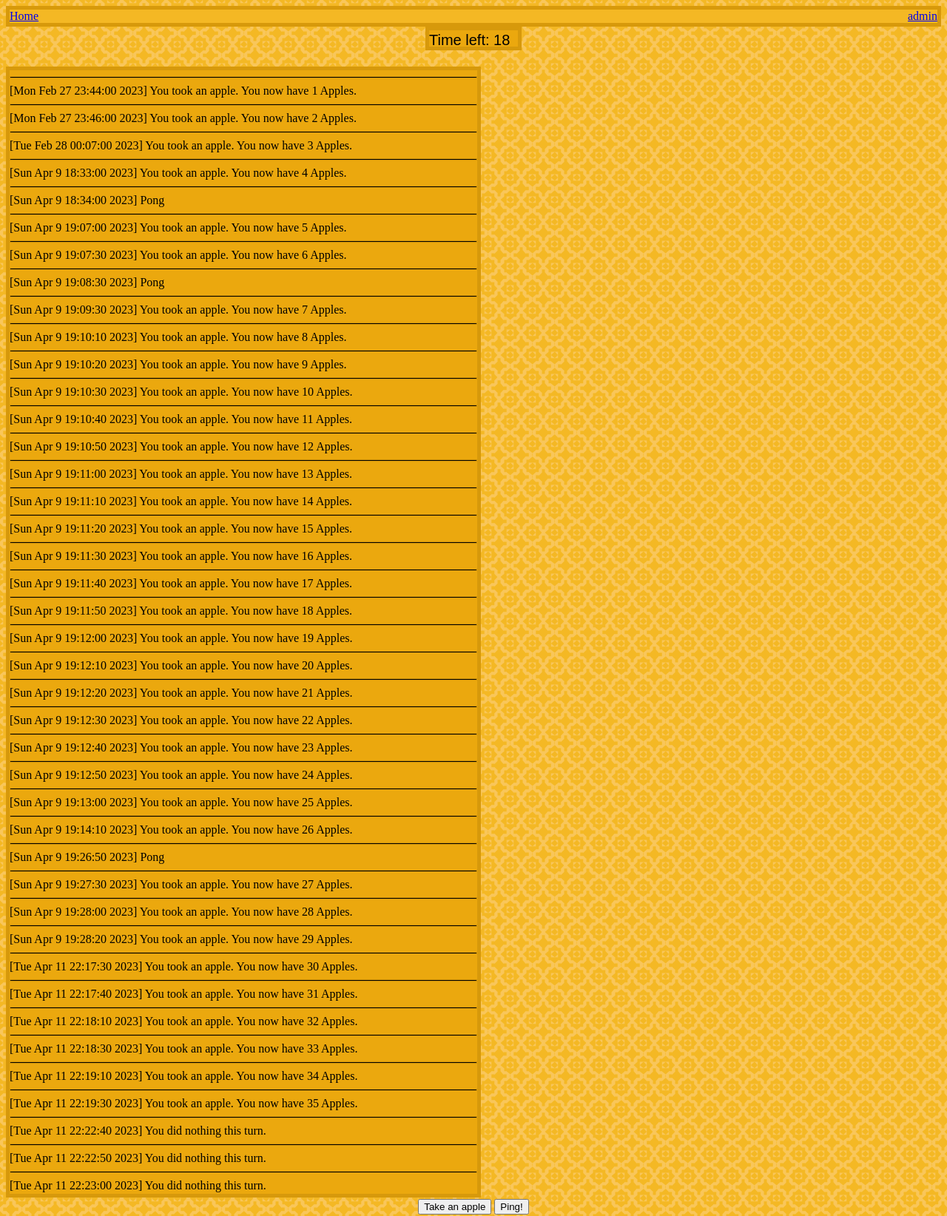
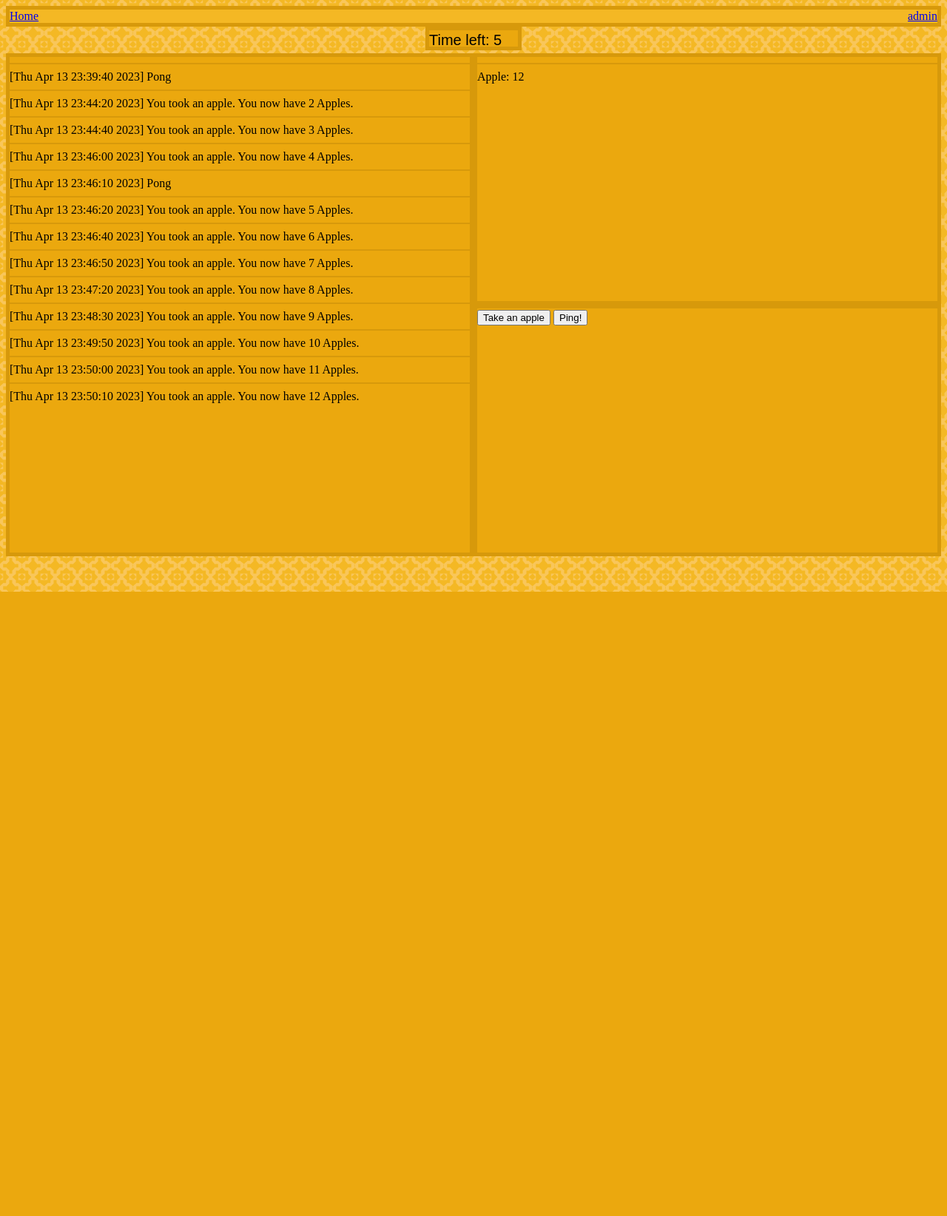
Before and after one commit to Solus-Deus/Conquester, a Flask app: page /game in a window 1280 px wide. Shown: the whole page at 74% size. After the commit the page ends 800 px from the top, so only its background shows below. Run offline with Flask 3, Linux system fonts and the light colour scheme; a user stored in the database is signed in.

Commit message:
Holy Guacamoule

```diff
--- a/app.py
+++ b/app.py
@@ -1,73 +1,113 @@
 from math import floor
+
 from flask import Flask, redirect, url_for, render_template, request, session, flash
 from flask_sqlalchemy import SQLAlchemy
+from sqlalchemy.sql import func
 from datetime import timedelta
 import threading
 import time
+import os
+
+minute_length = 10
 
 app = Flask(__name__)
 app.secret_key = "genius"
-app.config['SQLALCHEMY_DATABASE_URI'] = 'sqlite:///users.sqlite3'
+basedir = os.path.abspath(os.path.dirname(__file__))
+app.config['SQLALCHEMY_DATABASE_URI'] = 'sqlite:///database.sqlite3'
+print(app.config['SQLALCHEMY_DATABASE_URI'])
+app.config['SQLALCHEMY_TRACK_MODIFICATIONS'] = False
 app.permanent_session_lifetime = timedelta(hours=1)
+
 
 db = SQLAlchemy(app)
 
 
 class Users(db.Model):
-    _id = db.Column("id", db.Integer, primary_key=True)
-    name = db.Column(db.String(20))
-    password = db.Column(db.String(100))
+    id = db.Column(db.Integer, primary_key=True)
+    name = db.Column(db.String(20), nullable=False)
+    password = db.Column(db.String(100), nullable=False)
     email = db.Column(db.String(100))
+    created_at = db.Column(db.DateTime(timezone=True), server_default=func.now())
     move = db.Column(db.String(100))
-    inventory = db.Column(db.String(1000))
+    inventory = db.relationship("Inventory", backref="users")
     logs = db.Column(db.String(10000))
 
-    def __init__(self, name, password, email):
+    def __init__(self, name, password):
         self.name = name
-        self.email = email
         self.password = password
+        self.email = ""
         self.move = ""
-        self.inventory = '{}'
         self.logs = '[]'
+
+    def __repr__(self):
+        return f'<User {self.name}>'
+
+
+class Inventory(db.Model):
+    id = db.Column(db.Integer, primary_key=True)
+    item = db.Column(db.String(120), nullable=False)
+    amount = db.Column(db.Integer, nullable=False)
+    person_id = db.Column(db.Integer, db.ForeignKey('users.id'), nullable=False)
+
+    def __repr__(self):
+        return f'<Item {self.item}>'
+
+#class Spalls(db.Model):
+#    _id = db.Column("id", db.Integer, primary_key=True)
+#    name = db.Column(db.String(20))
+#    ingredients = db.Column(db.String(100))
+#
+#    def __init__(self, name, password, email):
+#        self.name = name
+#        self.email = email
+#        self.password = password
+#        self.move = ""
+#        self.inventory = '{}'
+#        self.logs = '[]'
 
 
 def perform_task():
-    print("new minute")
+    print(time.ctime())
     with app.app_context():
         movers = Users.query.filter_by().all()
         for mover in movers:
             move = mover.move
             if move != "":
-                inventory = eval(mover.inventory)
-
+                inventory = mover.inventory
                 if move == "ping":
                     newlog = "Pong"
                 elif move == "apple":
-                    if "Apple" not in inventory:
-                        inventory["Apple"] = 0
-                    inventory["Apple"] = inventory["Apple"] + 1
-                    newlog = "You took an apple. You now have " + str(inventory["Apple"])+" Apples."
+                    found_inv = None
+                    for i in inventory:
+                        if i.item == "Apple":
+                            found_inv = i
+                            break
+                    if found_inv==None:
+                        found_inv=Inventory(item="Apple",amount=0,users=mover)
+                        db.session.add(found_inv)
+                        db.session.commit()
+                    found_inv.amount += 1
+
+                    newlog = "You took an apple. You now have " + str(found_inv.amount) + " Apples."
                 else:
                     newlog = "error: Unknown move. Your move is " + move
+                newlog = "[" + time.ctime() + "] " + newlog
 
-                inventory=str(inventory)
-                mover.inventory = inventory
-                newlog = "["+time.ctime()+"] " + newlog
                 loggs = eval(mover.logs)
                 loggs.append(newlog)
-                mover.move = ""
                 if len(loggs) > 50:
                     loggs = loggs[:50]
                 mover.logs = str(loggs)
+                mover.move = ""
                 db.session.commit()
 
 
 def schedule_task():
-    while floor(time.time()) % 60 != 0:
+    while floor(time.time()) % minute_length != 0:
         pass
     while True:
         perform_task()
-        time.sleep(60)
+        time.sleep(minute_length)
 
 
 @app.route("/", methods=['GET', 'POST'])
@@ -112,22 +152,28 @@ def login():
 def newacc():
     if request.method == 'POST':
         if request.form.get("create account") == "Submit":
-            if request.form["password"] != request.form["password_again"]:
-                print("test1")
+            login = request.form["login"]
+            password = request.form["password"]
+            if password == "" or login == "":
+                flash("Password or name cannot be empty!", "info")
+                return render_template('newacc.html')
+            elif password != request.form["password_again"]:
                 flash("Passwords do not match!", "info")
                 return render_template('newacc.html')
+            elif len(login) < 3 or len(login) > 20:
+                flash("Name length should be between 3 and 20 characters!", "info")
+                return render_template('newacc.html')
+            elif len(password) > 100:
+                flash("Password should be no longer than 100 characters!", "info")
+                return render_template('newacc.html')
             else:
-                print("test2")
-                login = request.form["login"]
-                password = request.form["password"]
-
                 found_user = Users.query.filter_by(name=login).first()
 
                 if found_user:
                     flash("This user already exists! Login or use another username!", "info")
                     return render_template('newacc.html')
                 else:
-                    usr = Users(login, password, "")
+                    usr = Users(login, password)
                     db.session.add(usr)
                     db.session.commit()
                     flash("Account created! Proceed to login!", "info")
@@ -179,19 +225,22 @@ def gamepage():
 
         if request.method == 'POST':
             if request.form.get("ping") == "Ping!":
-                move="ping"
+                move = "ping"
             elif request.form.get("apple") == "Take an apple":
-                move="apple"
+                move = "apple"
+            else:
+                move = "Error: No such move!"
             found_user = Users.query.filter_by(name=session["login"]).first()
             found_user.move = move
             db.session.commit()
-            flash("Move successful! You choose: "+move, "info")
+            flash("Move successful! You choose: " + move, "info")
             return redirect(url_for("gamepage"))
         else:
             userr = session["login"]
             found_user = Users.query.filter_by(name=userr).first()
             print(found_user.logs)
-            return render_template('gamebase.html', logs=eval(found_user.logs), toime=62 - (floor(time.time() % 60)))
+            return render_template('gamebase.html', logs=eval(found_user.logs), inv=found_user.inventory,
+                                   toime=minute_length - (floor(time.time() % minute_length)))
     else:
         return redirect(url_for("login"))
 
@@ -209,4 +258,4 @@ thread.start()
 if __name__ == "__main__":
     with app.app_context():
         db.create_all()
-    app.run(debug=True, use_reloader=False)
+    app.run(debug=True, use_reloader=False, host="0.0.0.0")
--- a/static/css/mystyle.css
+++ b/static/css/mystyle.css
@@ -1,16 +1,7 @@
 
-
-html, body {
-  height:100%;
-
-  display:flex;
-  flex-direction:column;
+* {
+  box-sizing: border-box;
 }
-
-body > * {
-  flex-shrink: 0;
-}
-
 body {
 	background-image: url("../img/yellow_back.png");
 	text-align: center;
@@ -51,23 +42,36 @@ p {
 	text-align: left;
 }
 .log{
-    width: fit-content;
     margin: auto;
 	border: 5px solid rgb(215,153,11);
 	background-color: rgb(235, 168, 14);
 	text-align: left;
 	overflow-y: scroll;
-    flex-grow: 1;
 }
-#gamelog {
+.gamelog {
+	border: 5px solid rgb(215,153,11);
+	background-color: rgb(235, 168, 14);
+	text-align: left;
+	overflow-y: scroll;
     margin: 0 0 0 0;
 	width: 50%;
-    flex-grow: 1;
+	height: 85vh;
+    float: left;
+}
+.halfheight {
+	height: 42.5vh;
+}
+@media screen and (max-height: 650px) {
+    .gamelog{
+	    height: 75vh;
+	}
+	.halfheight{
+	    height: 37.5vh;
+	}
 }
 @media screen and (max-width: 800px) {
-  #gamelog, #gamebuttons{
+  .gamelog, #gamebuttons{
     width: 100%;
-	height: 50%;
-    flex-grow: 0; /* The width is 100%, when the viewport is 800px or smaller */
-form {
-}
+	height: 42vh;
+    flex-grow: 0; /* The width is 100%, when the viewport is 800px or smaller */}
+    }
--- a/templates/gamebase.html
+++ b/templates/gamebase.html
@@ -19,16 +19,28 @@
 			setInterval(MyTimer, 1000);
 		</script>
 	</div>
-<br>
-	<div class="log" id="gamelog">
+	<div class="gamelog", id="down">
 
 		{% for i in logs %}
 		<hr>
 		<p>{{i}}</p>
 		{% endfor %}
 	</div>
-<form method="post" action="#">
-	<p><input type="submit" value="Take an apple" name="apple">
-	<input type="submit" value="Ping!" name="ping"></p>
-</form>
+	<div class="gamelog halfheight">
+
+		{% for i in inv %}
+		<hr>
+		<p>{{i.item}}: {{i.amount}}</p>
+		{% endfor %}
+	</div>
+	<div class="gamelog halfheight">
+		<form method="post" action="#">
+			<p><input type="submit" value="Take an apple" name="apple">
+			<input type="submit" value="Ping!" name="ping"></p>
+		</form>
+	</div>
+	<script>
+		var objDiv = document.getElementById("down");
+		objDiv.scrollTop = objDiv.scrollHeight;
+	</script>
 {% endblock %}
```
Also changed, not shown: database.sqlite3 (added), instance/database.sqlite3 (added), instance/users.sqlite3, 1 other file.
